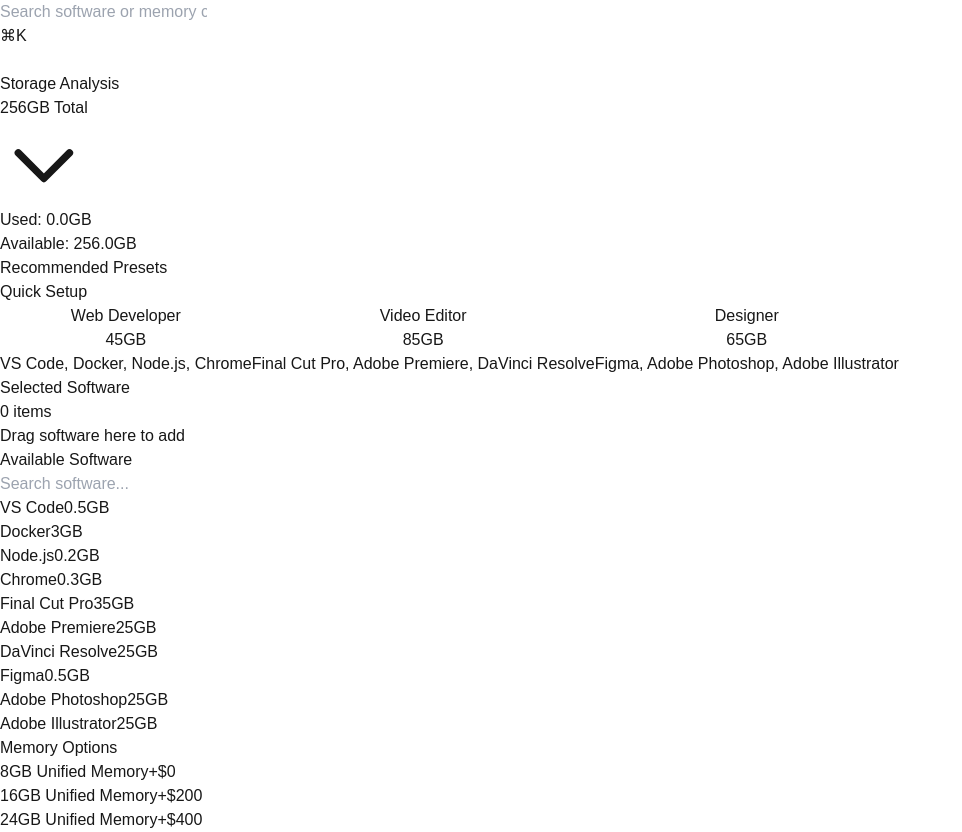
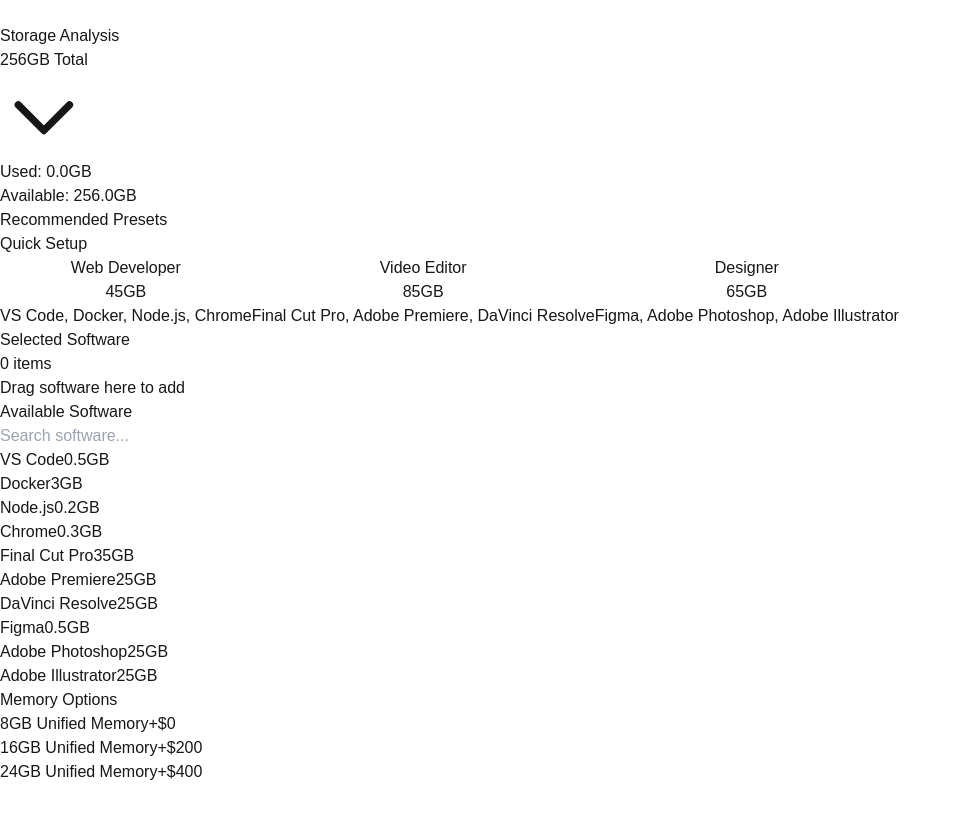
Before and after one commit to zhoudaxia233/ChooseYourMac, a Next.js app in the folder src/: page / in a window 1280 px wide. Shown: the whole page, without its empty margins (0-962 px from the left). After the commit the page ends 800 px from the top, so only its background shows below. Built offline with nearby package versions, Linux system fonts and the light colour scheme.

Commit message:
removed useless search bar on the header

```diff
--- a/src/pages/index.js
+++ b/src/pages/index.js
@@ -8,25 +8,10 @@
 
   return (
     <main className="min-h-screen bg-gray-50 dark:bg-gray-900">
-      {/* Sticky Search Bar */}
+      {/* Sticky Header */}
       <div className="sticky top-0 z-10 bg-white dark:bg-black border-b border-black/[.08] dark:border-white/[.145] p-4">
-        <div className="max-w-5xl mx-auto">
-          <div className="flex items-center gap-4">
-            <div className="relative flex-grow">
-              <input
-                type="text"
-                placeholder="Search software or memory configurations..."
-                value={searchQuery}
-                onChange={e => setSearchQuery(e.target.value)}
-                className="w-full px-4 py-2 rounded-lg border border-black/[.08] dark:border-white/[.145]
-                  bg-gray-50 dark:bg-gray-900 focus:outline-none focus:ring-2 focus:ring-blue-500"
-              />
-              <div className="absolute right-3 top-1/2 -translate-y-1/2 text-gray-400">
-                ⌘K
-              </div>
-            </div>
-            <ThemeToggle />
-          </div>
+        <div className="max-w-5xl mx-auto flex justify-end">
+          <ThemeToggle />
         </div>
       </div>
 
```
